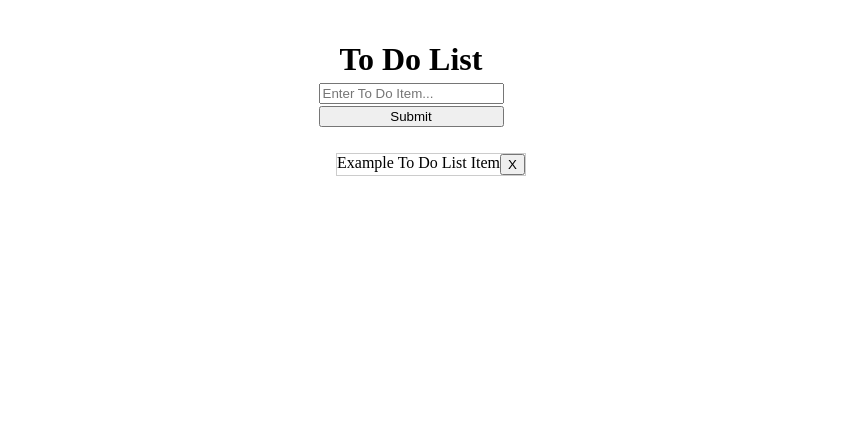
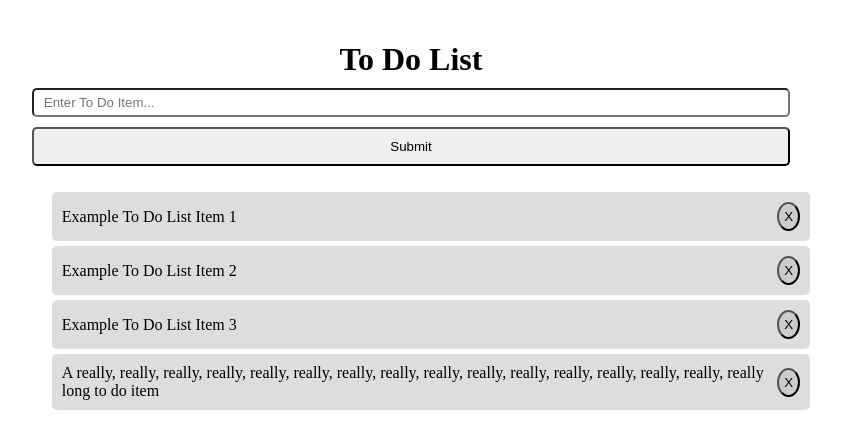
Before and after one commit to harrison-he/to-do-list-web, a React app: page / in a window 1280 px wide. Shown: the top 448 px of the page, without its empty margins (229-1070 px from the left). Built offline with nearby package versions, Linux system fonts and the light colour scheme; the HTML template or start-up script is replaced by a standard one.

Commit message:
Iniitial styling for to do list

```diff
--- a/src/App.js
+++ b/src/App.js
@@ -2,6 +2,8 @@ import React, { Component } from 'react'
 
 import AddToDo from './Components/AddToDo'
 import ToDoList from './Components/ToDoList'
+
+
 
 const styles = {
     container: {
@@ -9,13 +11,19 @@ const styles = {
         flexDirection: "column",
         alignItems: "center",
         marginTop: "20px",
-        marginBottom: "5px"
+        marginBottom: "5px",
+        marginLeft: "auto",
+        marginRight: "auto",
+        width: window.innerWidth > 700 ? "60%" : "95%",
     },
     heading: {
         textAlign: "center",
-        marginBottom: "5px"
+        marginBottom: "10px",
+        width: "100%"
     }
 }
+
+console.log("Width: ",styles.container.width)
 
 class App extends Component {
     render() {
--- a/src/Components/AddToDo.js
+++ b/src/Components/AddToDo.js
@@ -5,10 +5,17 @@ const styles = {
     form: {
         display: "flex",
         flexDirection: "column",
-        marginBottom: "10px"
+        marginBottom: "10px",
+        width: "100%"
     },
     inputBar: {
-        marginBottom: "2px"
+        marginBottom: "10px",
+        borderRadius: "5px",
+        padding: "5px 10px"
+    },
+    submit: {
+        borderRadius: "5px",
+        padding: "10px",
     }
 }
 
@@ -17,7 +24,7 @@ class AddToDo extends Component {
         return (
             <form style={styles.form}>
                 <input style={styles.inputBar} placeholder="Enter To Do Item..." />
-                <input type="submit" ></input>
+                <input style={styles.submit} type="submit" ></input>
             </form>
         )
     }
--- a/src/Components/ToDoList.js
+++ b/src/Components/ToDoList.js
@@ -3,12 +3,24 @@ import { connect } from 'react-redux'
 
 const styles = {
     list: {
-        listStyle: "none"
+        listStyle: "none",
+        width: "100%"
     },
     item: {
         display: "flex",
         justifyContent: "space-between",
-        border: "1px #ccc solid"
+        // border: "2px #bbb solid",
+        padding: "10px",
+        marginBottom: "5px",
+        borderRadius: "5px",
+        backgroundColor: "#ddd",
+        alignItems: "center"
+    },
+    delete: {
+        padding: "5px",
+        borderRadius: "100%",
+        // border: "none",
+        backgroundColor: "#ccc"
     }
 }
 
@@ -16,7 +28,10 @@ class ToDoList extends Component {
     render() {
         return (
             <ul style={styles.list}>
-                <li style={styles.item}><span>Example To Do List Item</span><button>X</button></li>
+                <li style={styles.item}><span>Example To Do List Item 1</span><button style={styles.delete}>X</button></li>
+                <li style={styles.item}><span>Example To Do List Item 2</span><button style={styles.delete}>X</button></li>
+                <li style={styles.item}><span>Example To Do List Item 3</span><button style={styles.delete}>X</button></li>
+                <li style={styles.item}><span>A really, really, really, really, really, really, really, really, really, really, really, really, really, really, really, really long to do item</span><button style={styles.delete}>X</button></li>
             </ul>
         )
     }
```
Also changed, not shown: 1 other file (tests, documents, lock files or other folders).
